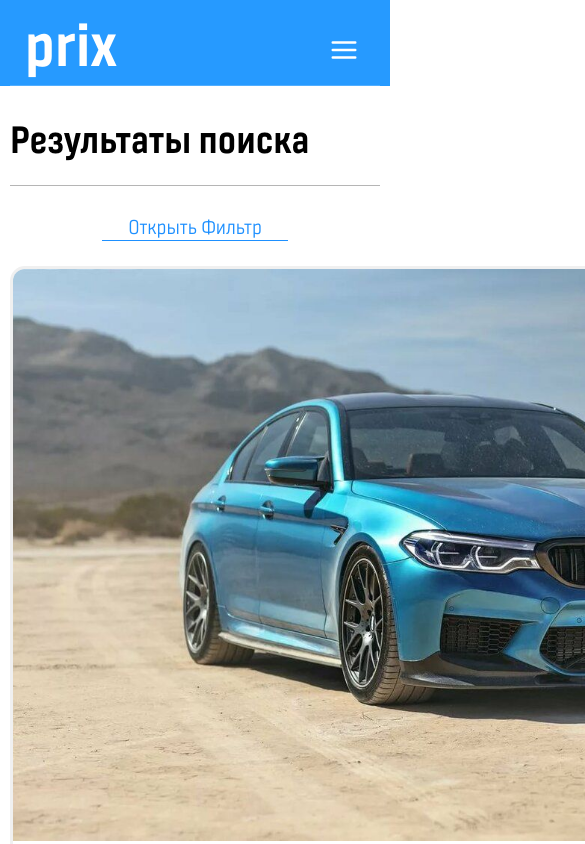
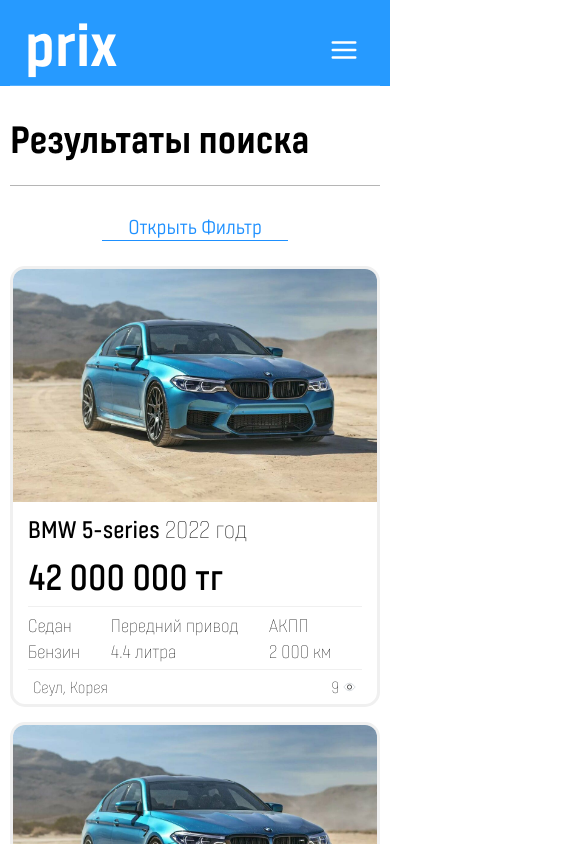
Before and after one commit to prix-group/prix_market, a Next.js app: page /market in a window 390 px wide. Shown: the top 844 px of the page, 585 px wide, since content can reach past the window. Built offline with nearby package versions, Linux system fonts and the light colour scheme.

Commit message:
fix: global constants add, styles change

```diff
--- a/src/components/BlogBody/constants.tsx
+++ b/src/components/BlogBody/constants.tsx
@@ -65,5 +65,3 @@
     major: true,
   },
 ];
-
-export const DESKTOP_SIZE = 1200;
--- a/src/components/CarCard/index.tsx
+++ b/src/components/CarCard/index.tsx
@@ -1,23 +1,7 @@
 import styles from './styles.module.scss';
 import viewIcon from '../../../public/images/view-icon.svg';
 import React, { FC } from 'react';
-
-interface ICarCard {
-  image: React.ImgHTMLAttributes<HTMLImageElement>;
-  make: string;
-  model: string;
-  year: number;
-  specs: {
-    type: string;
-    drive: string;
-    gearbox: string;
-    fuel: string;
-    volume: string;
-    mileage: string;
-  };
-  price: string;
-  location: string;
-}
+import { ICarCard } from '@components/CarCard/types';
 
 export const CarCard: FC<ICarCard> = ({
   image,
--- a/src/components/CarCard/styles.module.scss
+++ b/src/components/CarCard/styles.module.scss
@@ -99,7 +99,13 @@
 
 @media screen and (max-width: 420px) {
   .card {
+    width: 100%;
     margin: 0 0 15px;
+  }
+
+  .image-container {
+    max-width: 100%;
+    overflow: hidden;
   }
 
   .car-info {
--- /dev/null
+++ b/src/components/CarCard/types.ts
@@ -0,0 +1,20 @@
+import { ImgHTMLAttributes } from 'react';
+
+interface ISpecs {
+  type: string;
+  drive: string;
+  gearbox: string;
+  fuel: string;
+  volume: string;
+  mileage: string;
+}
+
+export interface ICarCard {
+  image: ImgHTMLAttributes<HTMLImageElement>;
+  make: string;
+  model: string;
+  year: number;
+  specs: ISpecs;
+  price: string;
+  location: string;
+}
--- a/src/components/Filter/index.tsx
+++ b/src/components/Filter/index.tsx
@@ -3,17 +3,17 @@
 import { FC } from 'react';
 
 interface IFilter {
-  isDesktop: boolean;
+  isMobile: boolean;
   isHidden: boolean;
 }
 
-export const Filter: FC<IFilter> = ({ isDesktop, isHidden }) => {
+export const Filter: FC<IFilter> = ({ isMobile, isHidden }) => {
   return (
     <div
       className={cn(
         styles['filter'],
-        { [styles['filter--mobile']]: !isDesktop },
-        { [styles['filter--hidden']]: !isDesktop && isHidden },
+        { [styles['filter--mobile']]: isMobile },
+        { [styles['filter--hidden']]: isMobile && isHidden },
       )}
     >
       <div className={''}>
--- a/src/components/Marketplace/index.tsx
+++ b/src/components/Marketplace/index.tsx
@@ -1,9 +1,9 @@
 import styles from './styles.module.scss';
 import { CarCard } from '@components/CarCard';
 import Link from 'next/link';
-import {carsData, POSTS_PER_PAGE} from '@components/Marketplace/constants';
+import { carsData, POSTS_PER_PAGE } from '@components/Marketplace/constants';
+import { DESKTOP_SIZE } from '@/src/constants';
 import { useWindowSize } from '@/src/customHooks/useWindowSize';
-import { DESKTOP_SIZE } from '@components/BlogBody/constants';
 import { useState } from 'react';
 import { Filter } from '@components/Filter';
 import { Pagination } from '@components/Pagination';
@@ -21,13 +21,13 @@
   let firstCardIndex = lastCardIndex - POSTS_PER_PAGE;
   let carsOnPage = carsData.slice(firstCardIndex, lastCardIndex);
 
-  let isDesktop = windowSize.width > DESKTOP_SIZE;
+  const isMobile = windowSize.width < DESKTOP_SIZE;
 
   return (
     <div className={styles['marketplace']}>
       <div className={styles['wrapper']}>
         <h1 className={styles['marketplace__title']}>Результаты поиска</h1>
-        {!isDesktop && (
+        {isMobile && (
           <p
             className={styles['marketplace__filter-button']}
             onClick={handleFilterToggle}
@@ -36,8 +36,7 @@
           </p>
         )}
         <div className={styles['marketplace__content']}>
-          <Filter isDesktop={isDesktop} isHidden={!filterOpen} />
-          <div className={styles['grid-container']}>
+          <Filter isMobile={isMobile} isHidden={!filterOpen} />
           <div className={styles['marketplace__grid']}>
             {carsOnPage.map((item) => {
               return (
@@ -68,6 +67,5 @@
         </div>
       </div>
     </div>
-    </div>
   );
 };
--- a/src/components/Marketplace/styles.module.scss
+++ b/src/components/Marketplace/styles.module.scss
@@ -22,8 +22,8 @@
   }
 
   &__grid {
-    width: 902px;
-    height: 1306px;
+    max-width: 902px;
+    max-height: 1306px;
 
     display: grid;
     grid-template-columns: repeat(3, 1fr);
--- /dev/null
+++ b/src/constants/index.ts
@@ -0,0 +1 @@
+export const DESKTOP_SIZE = 1200;
```
Lines whose indentation alone changed are shown as unchanged.
